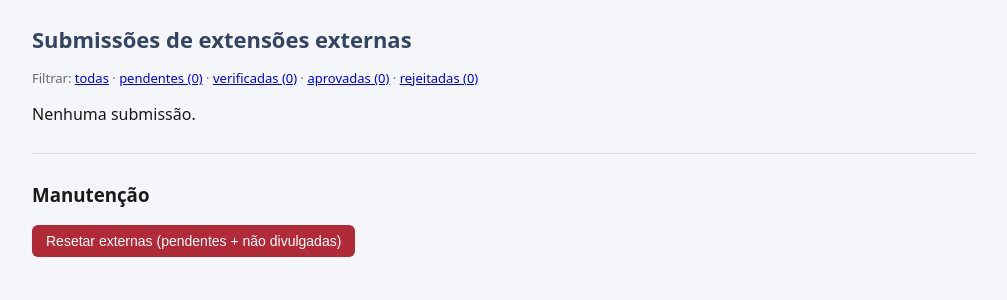
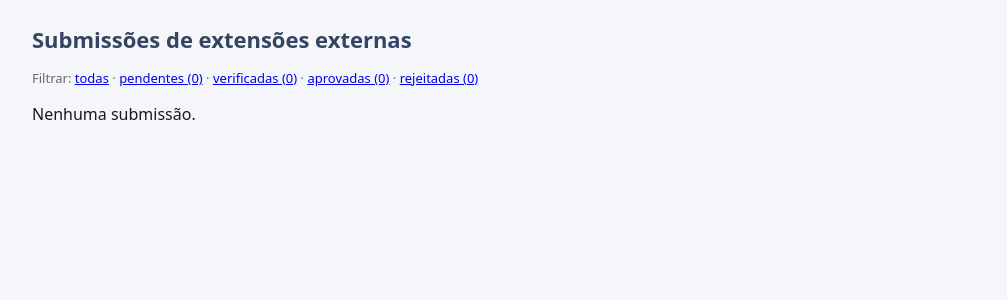
Before and after one commit to cauaedm/FPN, a FastAPI app: page /admin in a window 1280 px wide. Shown: the part 78-378 px from the top of the page, without its empty margins (136-1143 px from the left). Run offline with FastAPI, Linux system fonts and the light colour scheme; the visitor is signed in with stand-in values (Sample User, id 1); data that the repository does not hold is empty.

Commit message:
Painel: remover botão 'Resetar externas' da página de submissões
Co-Authored-By: Claude Opus 4.8 <noreply@anthropic.com>

```diff
--- a/automacao/webapp/templates/admin_list.html
+++ b/automacao/webapp/templates/admin_list.html
@@ -33,11 +33,4 @@
 {% else %}
 <p>Nenhuma submissão{% if filtro %} com status "{{ filtro }}"{% endif %}.</p>
 {% endif %}
-
-<hr style="margin:28px 0;border:0;border-top:1px solid var(--borda);">
-<h3>Manutenção</h3>
-<form method="post" action="/admin/submissoes/resetar"
-      onsubmit="return confirm('Voltar TODAS as submissões para pendente e marcar como não divulgadas?');">
-  <button type="submit" class="danger">Resetar externas (pendentes + não divulgadas)</button>
-</form>
 {% endblock %}
```
